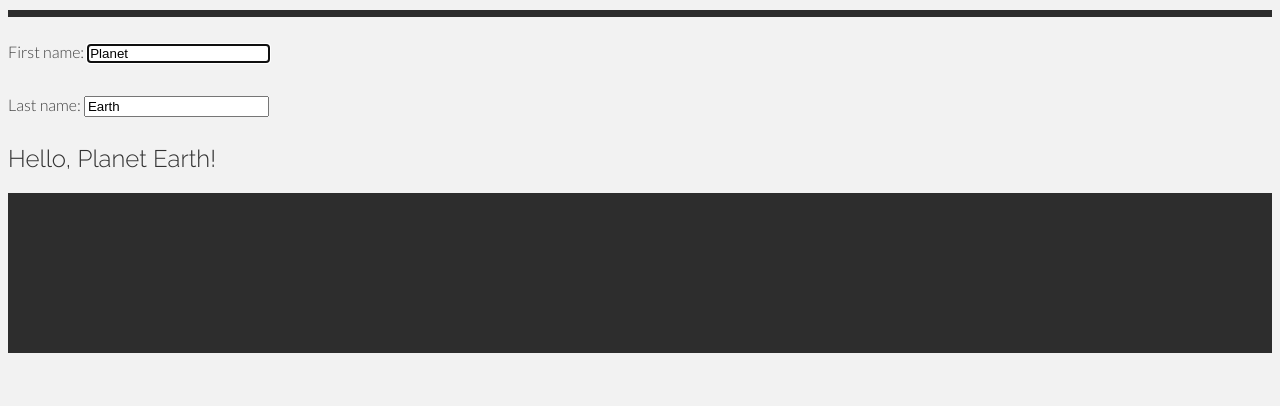
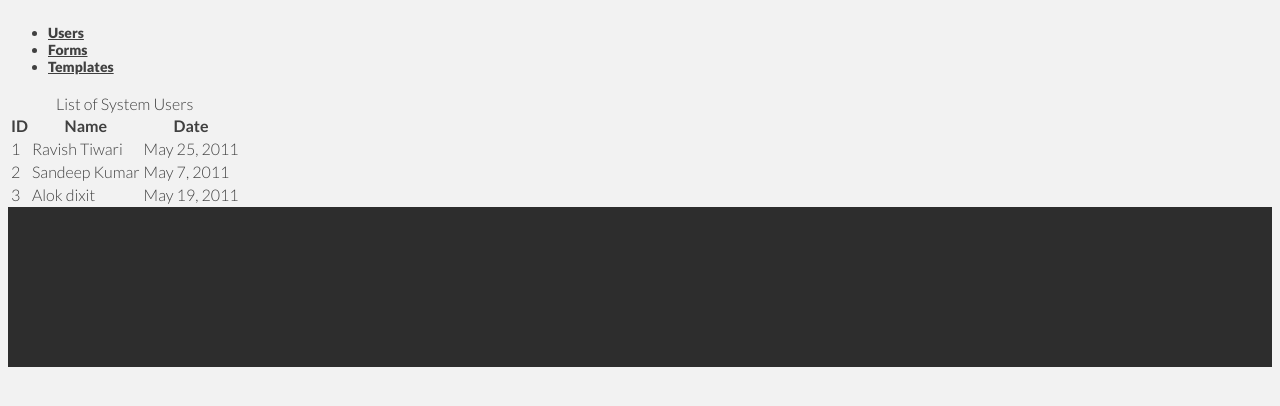
Before and after one commit to ravishtiwari/html-site, a PHP site: page /ko-index.html in a window 1280 px wide. Shown: the top 406 px of the page. Run offline with PHP 8.4, Linux system fonts and the light colour scheme; style sheets or scripts are compiled from the project's sources.

Commit message:
adding working Knockout JS Example

```diff
--- a/src/assets/css/main.scss
+++ b/src/assets/css/main.scss
@@ -93,8 +93,15 @@ hr {
     border-color: #2d2d2d;
 }
 
-.navbar-inverse .navbar-nav > .active > a {
-    background: $nav-active-color;
+.navbar-inverse{
+    .navbar-nav {
+
+        .active {
+            a {
+                background: $nav-active-color;
+            }
+        }
+    }
 }
 
 
--- a/src/assets/js/ko/hello-world.js
+++ b/src/assets/js/ko/hello-world.js
@@ -1,13 +1,13 @@
-var ViewModel = function(first, last) {
-    this.firstName = ko.observable(first);
-    this.lastName = ko.observable(last);
-    window.console.log(this.firstName);
+// var ViewModel = function(first, last) {
+//     this.firstName = ko.observable(first);
+//     this.lastName = ko.observable(last);
+//     window.console.log(this.firstName);
 
-    this.fullName = ko.pureComputed(function() {
-        // Knockout tracks dependencies automatically. It knows that fullName depends on firstName and lastName, because these get called when evaluating fullName.
-        return this.firstName() + " " + this.lastName();
-    }, this);
-    document.getElementById("abc").focus();
-};
+//     this.fullName = ko.pureComputed(function() {
+//         // Knockout tracks dependencies automatically. It knows that fullName depends on firstName and lastName, because these get called when evaluating fullName.
+//         return this.firstName() + " " + this.lastName();
+//     }, this);
+//     // document.getElementById("abc").focus();
+// };
 
-ko.applyBindings(new ViewModel("Planet", "Earth"));
+// ko.applyBindings(new ViewModel("Planet", "Earth"));
--- /dev/null
+++ b/src/assets/js/ko/spa.js
@@ -0,0 +1,24 @@
+$(document).ready(function() {
+	'use strict';
+	var SPA = function () {
+		var self = this;
+		self.navlinks = ['Users', 'Forms', 'Templates'];
+		self.selectedLink = ko.observable();
+		self.selectedLinkData = ko.observable();
+		self.selectedUserData = ko.observable();
+		self.goToLink = function(link) {
+			self.selectedLink(link);
+			self.selectedUserData(null);
+			$.get("services/users.json", {link: link}, self.selectedLinkData);
+		};
+		self.goToLink(self.navlinks[0]);
+		self.goToUser = function(user) {
+
+			self.selectedLink(self.navlinks[0]);
+			$.get("services/users/"+user.nick+".json", {user: user.nick}, self.selectedUserData);
+			self.selectedLinkData(null);
+			console.log(self.selectedUserData());
+		};
+	}
+	ko.applyBindings(new SPA());
+});
--- a/src/ko-index.html
+++ b/src/ko-index.html
@@ -8,43 +8,89 @@
   <meta name="author" content="Ravish K Tiwari">
 
   <title>Accessibility Test  : HTML Site : Knockout Home Page</title>
-  <!-- Custom styles for this template -->
   <link href="assets/css/main.css" rel="stylesheet" type="text/css" />
-
-  <!-- HTML5 shim and Respond.js IE8 support of HTML5 elements and media queries -->
-  <!--[if lt IE 9]>
-  <script src="https://oss.maxcdn.com/libs/html5shiv/3.7.0/html5shiv.js"></script>
-  <script src="https://oss.maxcdn.com/libs/respond.js/1.3.0/respond.min.js"></script>
-  <![endif]-->
   <script src="assets/vendor/jquery/jquery.min.js"></script>
-  <script src="assets/vendor/bootstrap/javascript/bootstrap.min.js"></script>
   <script src="assets/vendor/knockout/knockout.debug.js"></script>
+  <script type="text/javascript" src="./assets/js/ko/spa.js"></script>
 </head>
 
 
-<body>
+<body role="application">
+  <div>
+    <a href="#main" class="visuallyhidden focusable" aria-hidden="false">Skip Navigation </a>
+  </div>
+    <!-- Fixed navbar -->
+    <nav class="navbar navbar-default" role="navigation" aria-hidden="false "
+         aria-live="rude"
+         aria-relevant="all">
+         <ul data-bind="foreach: navlinks, css: {'nav':true, 'navbar-nav':true, 'navbar-right':true}" aria-live="polite" >
+              <li data-bind="css: {active: ($data == $root.selectedLink())}">
+                <a data-bind="text:$data, click: $root.goToLink, attr:{href: $data}" ></a>
+              </li>
+            </ul>
 
-  <!-- Fixed navbar -->
-  <nav class="navbar navbar-default" role="navigation">
-    <div class="navbar navbar-inverse">
-      <div class="container">
-        <div>
-          <a href="#main" class="visuallyhidden focusable" aria-hidden="false">Skip Navigation </a>
-        </div>
-    </div>
-  </div>
-  </nav>
+    </nav>
 
   <header id="header" role="banner">
 
   </header>
 
   <main role="main" id="main">
-    <div id="helloWorld">
-      <p>First name: <input data-bind="value: firstName" autofocus="true"/></p>
-      <p>Last name: <input data-bind="value: lastName" /></p>
-      <h2 id="abc"
-      >Hello, <span data-bind="text: fullName" aria-live="rude" aria-relevant="all"> </span>!</h2>
+    <div aria-label="Users list"
+         id="userList" role="document"
+         class="tab-pane container"
+         aria-live="rude"
+         aria-relevant="all"
+         data-bind="if: selectedLinkData,hasFocus: $root.selectedLink() == 'Users', attr:{'aria-hidden':$root.selectedLink() == 'Users' } ">
+        <table tabindex="0"
+                data-bind="with: selectedLinkData, css:{table:true, 'table-bordered': true, well:true}">
+                <caption tabindex="0">List of System Users</caption>
+          <thead>
+            <tr>
+              <th scope="col">ID</th>
+              <th scope="col">Name</th>
+              <th scope="col">Date</th>
+            </tr>
+          </thead>
+          <tbody data-bind="foreach: users">
+              <tr data-bind="click: $root.goToUser">
+                <td data-bind="text:id"> </td>
+                <td data-bind="text:name"> </td>
+                <td data-bind="text:date"> </td>
+              </tr>
+          </tbody>
+        </table>
+    </div>
+    <div aria-label="User details"
+         id="user" role="document"
+         class="tab-pane container"
+         aria-live="rude"
+         aria-relevant="all"
+         data-bind="hasFocus: $root.selectedUserData() != null,
+                    attr:{'aria-hidden':$root.selectedUserData() != null } ">
+          <div class="container panel-body"  data-bind="with: selectedUserData">
+            <div class="row" tabindex="0">
+              <div class="col-md-2  pull-left">User ID</div>
+              <div class="col-md-9"  data-bind="text: id"></div>
+            </div>
+
+            <div class="row" tabindex="0">
+              <div class="col-md-2  pull-left">Name</div>
+              <div class="col-md-9"  data-bind="text: name"></div>
+            </div>
+
+            <div class="row" tabindex="0">
+              <div class="col-md-2  pull-left">Email</div>
+              <div class="col-md-9"  data-bind="text: email"></div>
+            </div>
+
+            <div class="row" tabindex="0">
+              <div class="col-md-2  pull-left">Age</div>
+              <div class="col-md-9"  data-bind="text: age"></div>
+            </div>
+
+          </div>
+
     </div>
   </main>
 
@@ -53,7 +99,7 @@
 
   <!-- FOOTER -->
   <footer id="f">
-  <script type="text/javascript" src="./assets/js/ko/hello-world.js"></script>
+
   </footer><!-- Footer -->
 </body>
 </html>
--- /dev/null
+++ b/src/services/users.json
@@ -0,0 +1,6 @@
+{"id":"Home","users":[
+	{"id":1,"date":"May 25, 2011","name":"Ravish Tiwari", "nick":"rt"},
+	{"id":2,"date":"May 7, 2011","name":"Sandeep Kumar", "nick":"sk"},
+	{"id":3,"date":"May 19, 2011", "name":"Alok dixit", "nick":"ad"}
+	]
+}
--- /dev/null
+++ b/src/services/users/ad.json
@@ -0,0 +1 @@
+{"id":3,"nick":"ad", "name" : "Alok Dixit", "age":29, "date":"May 27, 2011", "email":"tiwari.ravish07@gmail.com"}
--- /dev/null
+++ b/src/services/users/rt.json
@@ -0,0 +1 @@
+{"id":1,"nick":"rt", "name" : "Ravish Kumar Tiwari", "age":26, "date":"May 7, 2011", "email":"tiwari.ravish07@gmail.com"}
--- /dev/null
+++ b/src/services/users/sk.json
@@ -0,0 +1 @@
+{"id":2,"nick":"sk", "name" : "Sandeep Kumar Tiwari", "age":32, "date":"May 17, 2011", "email":"tiwari.ravish07@gmail.com"}
```
Also changed, not shown: gulpfile.js (+11 -12 lines).
